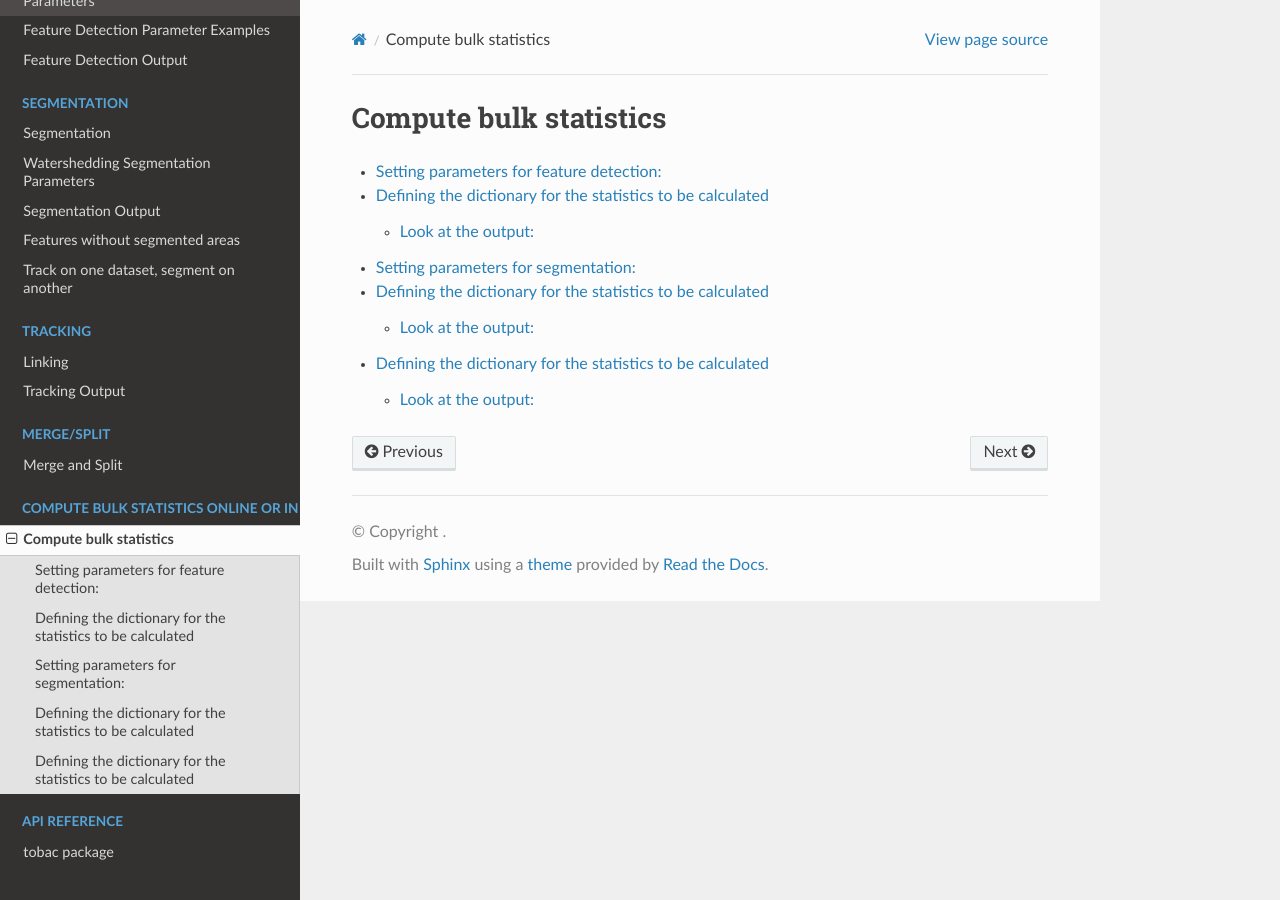
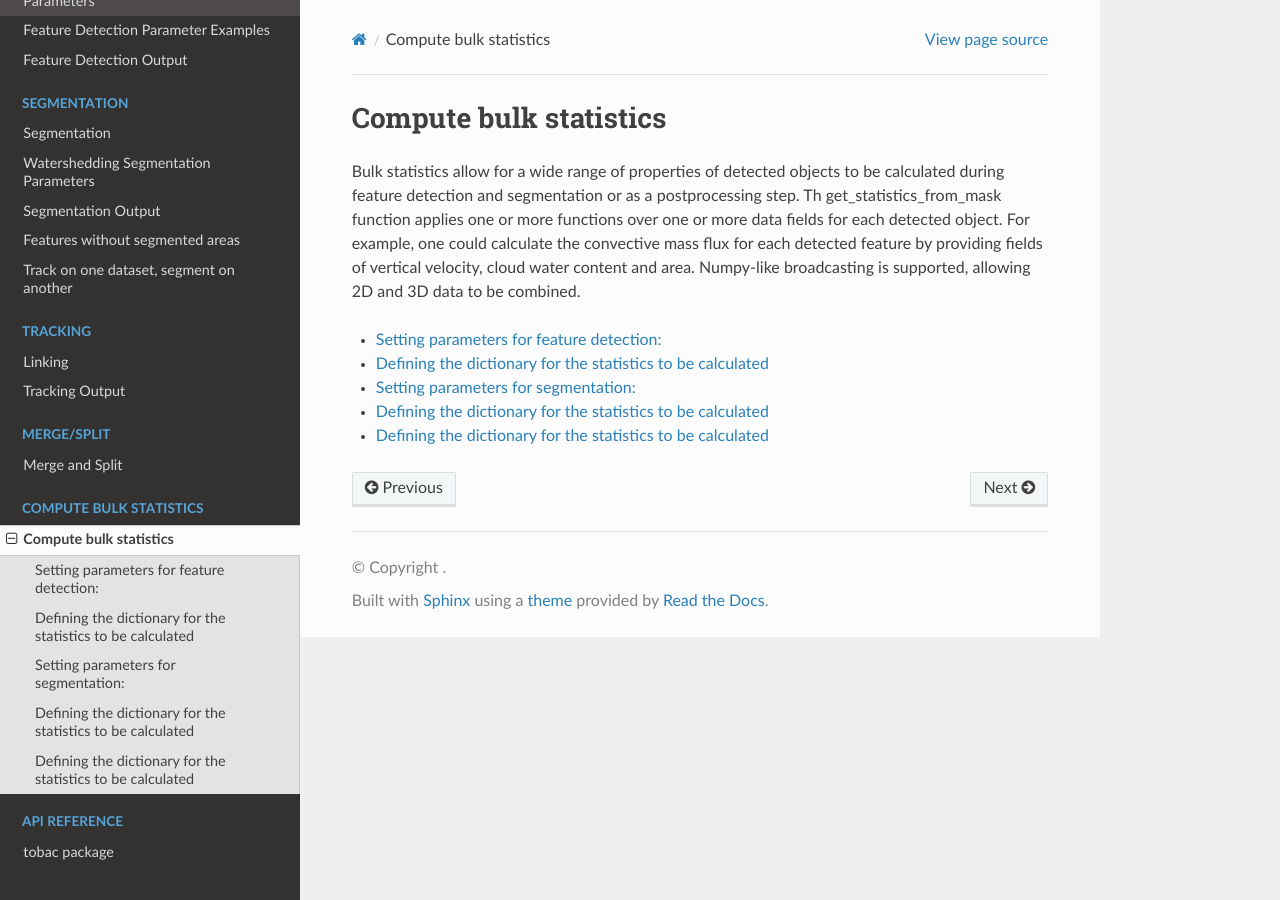
Before and after one commit to tobac-project/tobac, a Sphinx documentation site: the page built from doc/bulk_statistics/index.rst, in a window 1280 px wide. Built offline with Sphinx 7.4.7 and the Read the Docs theme 2.0.0, drawn with Linux system fonts in a browser that asks for light colours; formulas are drawn with MathJax 3.

Commit message:
Add an overview of bulk statistics

```diff
--- a/doc/bulk_statistics/index.rst
+++ b/doc/bulk_statistics/index.rst
@@ -2,8 +2,13 @@
   Compute bulk statistics
 ##########################
 
+Bulk statistics allow for a wide range of properties of detected objects to be calculated during feature detection and segmentation or as a postprocessing step.
+Th get_statistics_from_mask function applies one or more functions over one or more data fields for each detected object.
+For example, one could calculate the convective mass flux for each detected feature by providing fields of vertical velocity, cloud water content and area.
+Numpy-like broadcasting is supported, allowing 2D and 3D data to be combined.
+
 .. toctree::
-   :maxdepth: 2
+   :maxdepth: 1
 
    notebooks/compute_statistics_during_feature_detection
    notebooks/compute_statistics_during_segmentation
--- a/doc/index.rst
+++ b/doc/index.rst
@@ -67,7 +67,7 @@ The project is currently being extended by several contributors to include addit
 
 
 .. toctree::
-   :caption: Compute bulk statistics online or in postprocessing
+   :caption: Compute bulk statistics
    :maxdepth: 2
 
    bulk_statistics/index
```
